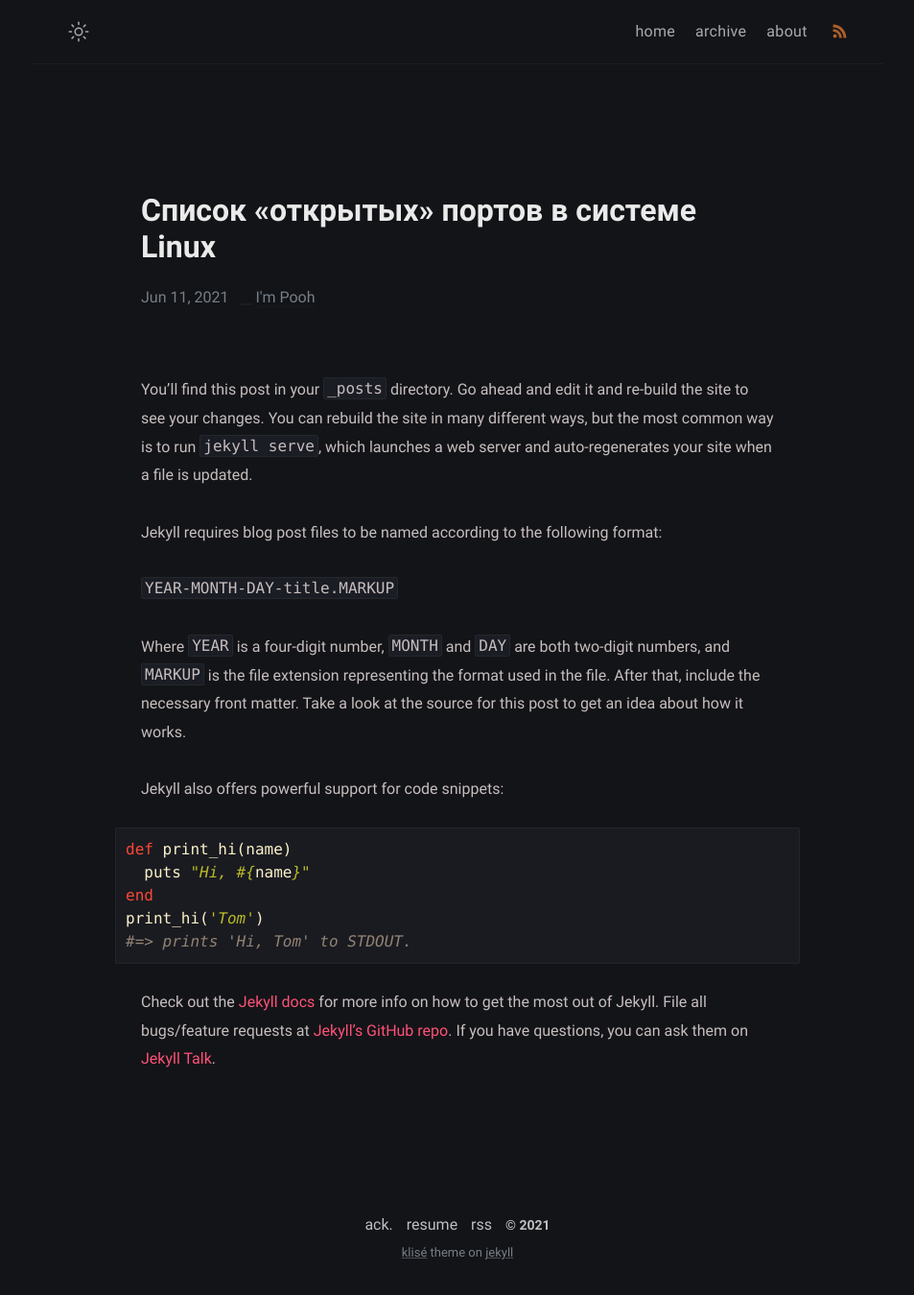
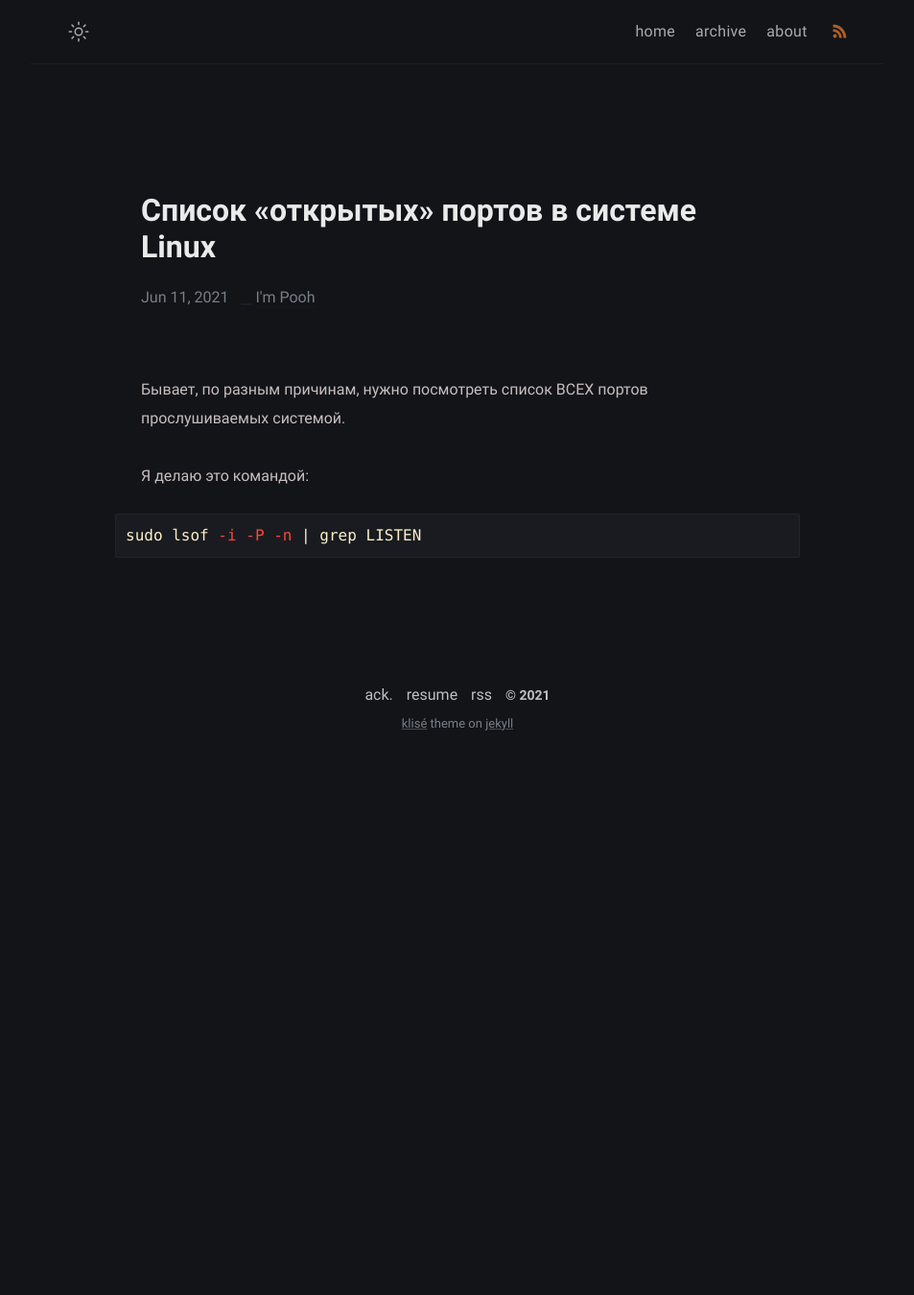
Before and after one commit to pooh2pooh/pooh2pooh.github.io, a Jekyll site: the page built from _posts/welcome-to-jekyll/2020-08-29-welcome-to-jekyll.md, in a window 1280 px wide. Shown: the whole page at 96% size, without its empty margins (163-1116 px from the left). Built offline with Jekyll 4.4.1, drawn with Linux system fonts in a browser that asks for light colours; after the commit the page ends 900 px from its top, so only the background shows below that.

Commit message:
my first post!

```diff
--- a/_posts/welcome-to-jekyll/2020-08-29-welcome-to-jekyll.md
+++ b/_posts/welcome-to-jekyll/2020-08-29-welcome-to-jekyll.md
@@ -4,26 +4,9 @@ title:  "Список «открытых» портов в системе Linux"
 date:   2021-06-11 15:37:20 +0700
 categories: linux
 ---
-You’ll find this post in your `_posts` directory. Go ahead and edit it and re-build the site to see your changes. You can rebuild the site in many different ways, but the most common way is to run `jekyll serve`, which launches a web server and auto-regenerates your site when a file is updated.
+Бывает, по разным причинам, нужно посмотреть список ВСЕХ портов прослушиваемых системой.
 
-Jekyll requires blog post files to be named according to the following format:
-
-`YEAR-MONTH-DAY-title.MARKUP`
-
-Where `YEAR` is a four-digit number, `MONTH` and `DAY` are both two-digit numbers, and `MARKUP` is the file extension representing the format used in the file. After that, include the necessary front matter. Take a look at the source for this post to get an idea about how it works.
-
-Jekyll also offers powerful support for code snippets:
-
-{% highlight ruby %}
-def print_hi(name)
-  puts "Hi, #{name}"
-end
-print_hi('Tom')
-#=> prints 'Hi, Tom' to STDOUT.
+Я делаю это командой:
+{% highlight bash %}
+sudo lsof -i -P -n | grep LISTEN
 {% endhighlight %}
-
-Check out the [Jekyll docs][jekyll-docs] for more info on how to get the most out of Jekyll. File all bugs/feature requests at [Jekyll’s GitHub repo][jekyll-gh]. If you have questions, you can ask them on [Jekyll Talk][jekyll-talk].
-
-[jekyll-docs]: https://jekyllrb.com/docs/home
-[jekyll-gh]:   https://github.com/jekyll/jekyll
-[jekyll-talk]: https://talk.jekyllrb.com/
```
